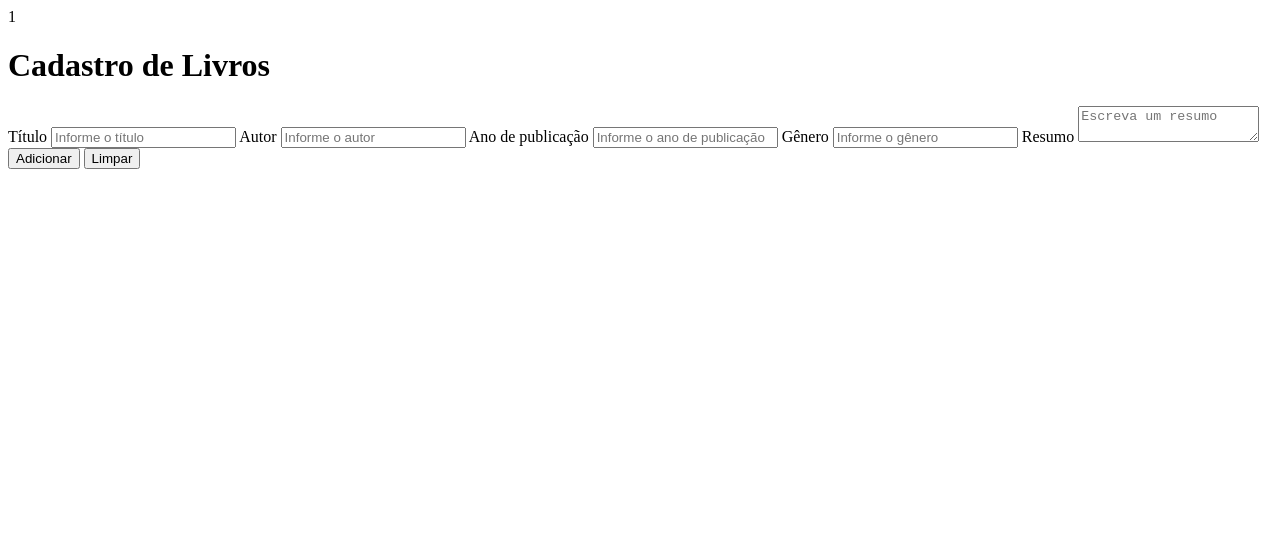
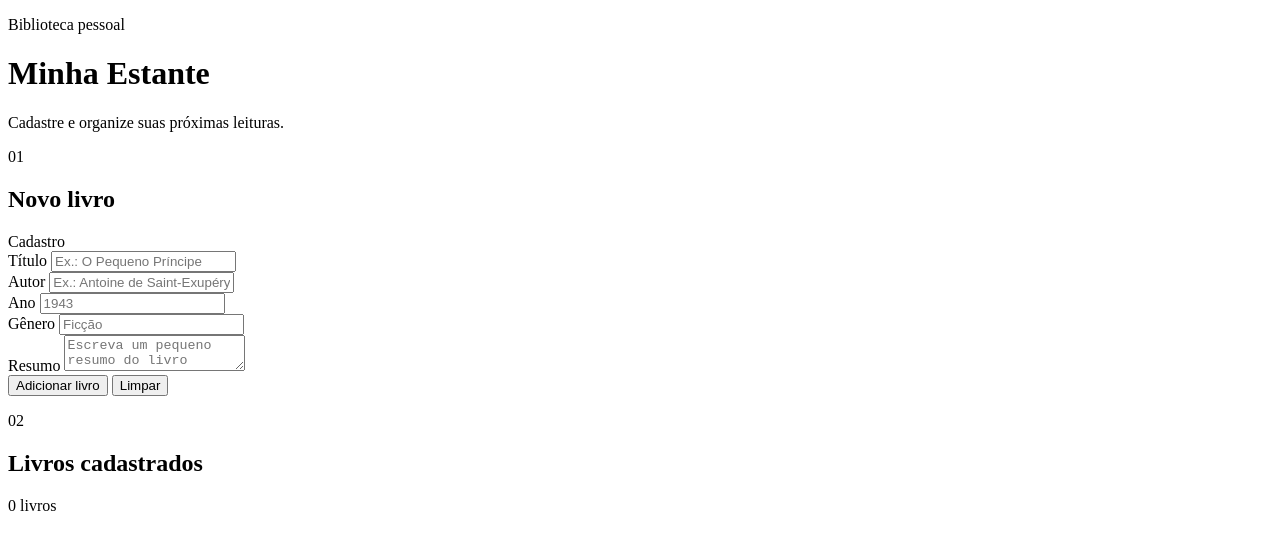
Before and after one commit to eloisazsenai/projeto_aplicativo_crud, a plain HTML site: page index.html in a window 1280 px wide. Drawn offline with Linux system fonts and the light colour scheme.

Commit message:
Organiza a estrutura HTML do cadastro de livros

```diff
--- a/index.html
+++ b/index.html
@@ -1,43 +1,82 @@
-1 <!DOCTYPE html>
-<html lang="pt-br">
+<!DOCTYPE html>
+<html lang="pt-BR">
 <head>
     <meta charset="UTF-8">
     <meta name="viewport" content="width=device-width, initial-scale=1.0">
-    <title>Cadastro de livros</title>
+    <meta name="description" content="Aplicação para cadastro e organização de livros.">
+    <title>Minha Estante | Cadastro de livros</title>
+    <script src="js/cadastro.js" defer></script>
 </head>
 <body>
-    <main id="geral">
-        <h1>Cadastro de Livros</h1>
+    <header class="cabecalho">
+        <div class="cabecalho-conteudo">
+            <p class="etiqueta">Biblioteca pessoal</p>
+            <h1>Minha Estante</h1>
+            <p class="subtitulo">Cadastre e organize suas próximas leituras.</p>
+        </div>
+    </header>
 
-    <section id="secao-form">
-       <div id="div-form-livros">
-        <form>
+    <main id="geral" class="conteudo">
+        <section id="secao-form" class="painel painel-formulario" aria-labelledby="titulo-formulario">
+            <div class="titulo-secao">
+                <div>
+                    <p class="numero-secao">01</p>
+                    <h2 id="titulo-formulario">Novo livro</h2>
+                </div>
+                <span id="modo-formulario" class="selo">Cadastro</span>
+            </div>
+
+            <form id="form-livro">
+                <div class="campo campo-largo">
                     <label for="titulo">Título</label>
-            <input class="input01" type="text" id="titulo" name="titulo" required placeholder="Informe o título">
+                    <input type="text" id="titulo" name="titulo" placeholder="Ex.: O Pequeno Príncipe">
+                </div>
 
+                <div class="campo campo-largo">
                     <label for="autor">Autor</label>
-            <input class="input01" type="text" id="autor" name="autor" required placeholder="Informe o autor">
+                    <input type="text" id="autor" name="autor" placeholder="Ex.: Antoine de Saint-Exupéry">
+                </div>
 
-            <label for="ano">Ano de publicação</label>
-            <input class="input01" type="text" id="ano" name="ano" placeholder="Informe o ano de publicação">
+                <div class="linha-campos">
+                    <div class="campo">
+                        <label for="ano">Ano</label>
+                        <input type="number" id="ano" name="ano" placeholder="1943">
+                    </div>
 
+                    <div class="campo">
                         <label for="genero">Gênero</label>
-            <input class="input01" type="text" id="genero" name="genero" placeholder="Informe o gênero">
+                        <input type="text" id="genero" name="genero" placeholder="Ficção">
+                    </div>
+                </div>
 
+                <div class="campo campo-largo">
                     <label for="resumo">Resumo</label>
-            <textarea class="area-texto" name="resumo" id="resumo" required placeholder="Escreva um resumo"></textarea>
+                    <textarea name="resumo" id="resumo" placeholder="Escreva um pequeno resumo do livro"></textarea>
+                </div>
 
-            <button class="botoes" id="adicionar" type="submit">Adicionar</button>
-            <button class="botoes" id="limpar" type="reset">Limpar</button>
-
+                <div class="acoes-formulario">
+                    <button class="botao botao-principal" id="adicionar" type="submit">Adicionar livro</button>
+                    <button class="botao botao-secundario" id="limpar" type="reset">Limpar</button>
+                </div>
             </form>
-       </div>
         </section>
 
-    <section id="secao-lista">
-        <div id="div-lista-livros">
+        <section id="secao-lista" class="painel painel-lista" aria-labelledby="titulo-lista">
+            <div class="cabecalho-lista">
+                <div class="titulo-secao">
+                    <p class="numero-secao">02</p>
+                    <div>
+                        <h2 id="titulo-lista">Livros cadastrados</h2>
+                        <p id="contador-livros" class="contador">0 livros</p>
                     </div>
+                </div>
+
+            </div>
+
+            <div id="div-lista-livros" class="lista-livros"></div>
         </section>
     </main>
+
+    <div id="mensagem" class="mensagem" role="status" aria-live="polite"></div>
 </body>
 </html>
```
Lines whose indentation alone changed are shown as unchanged.
